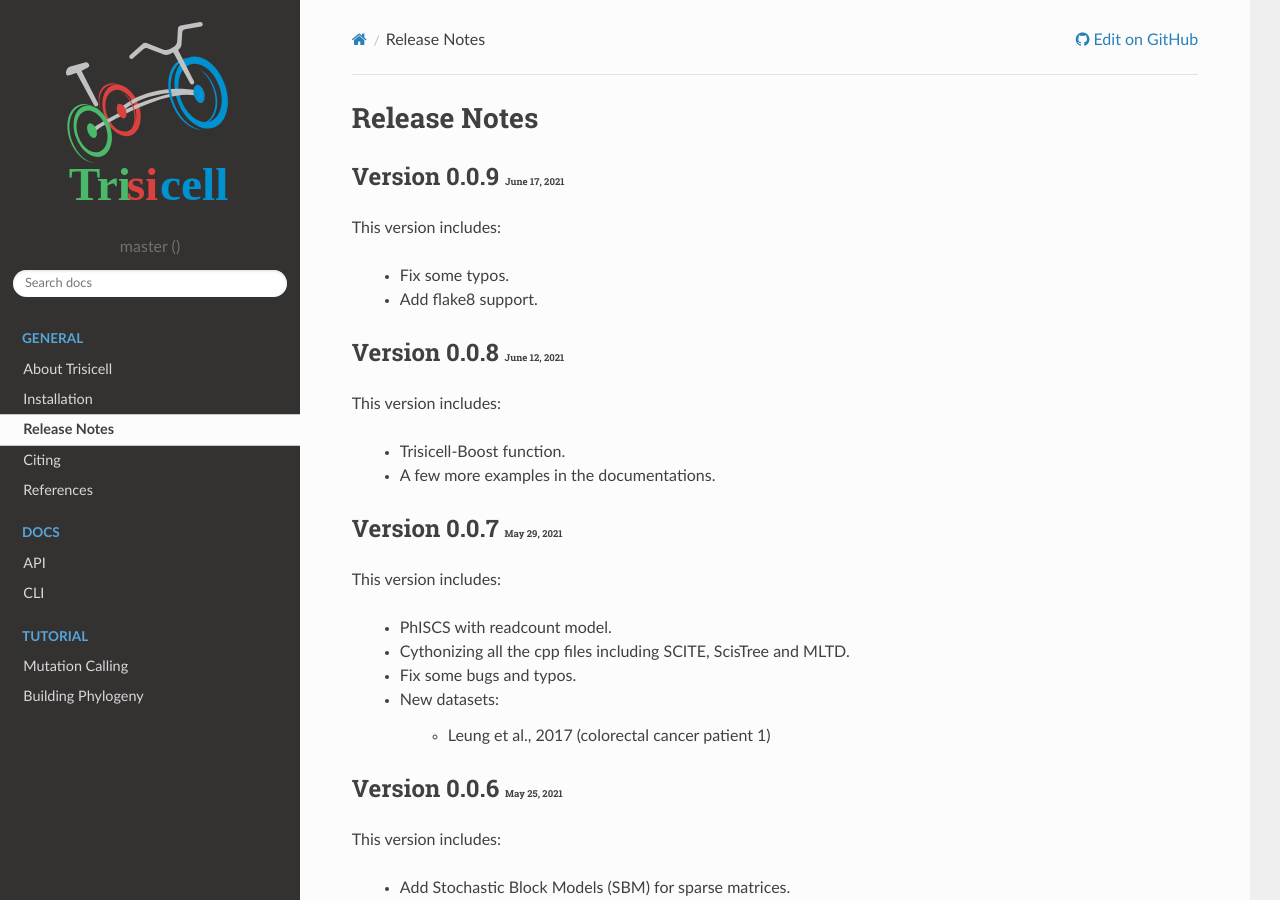
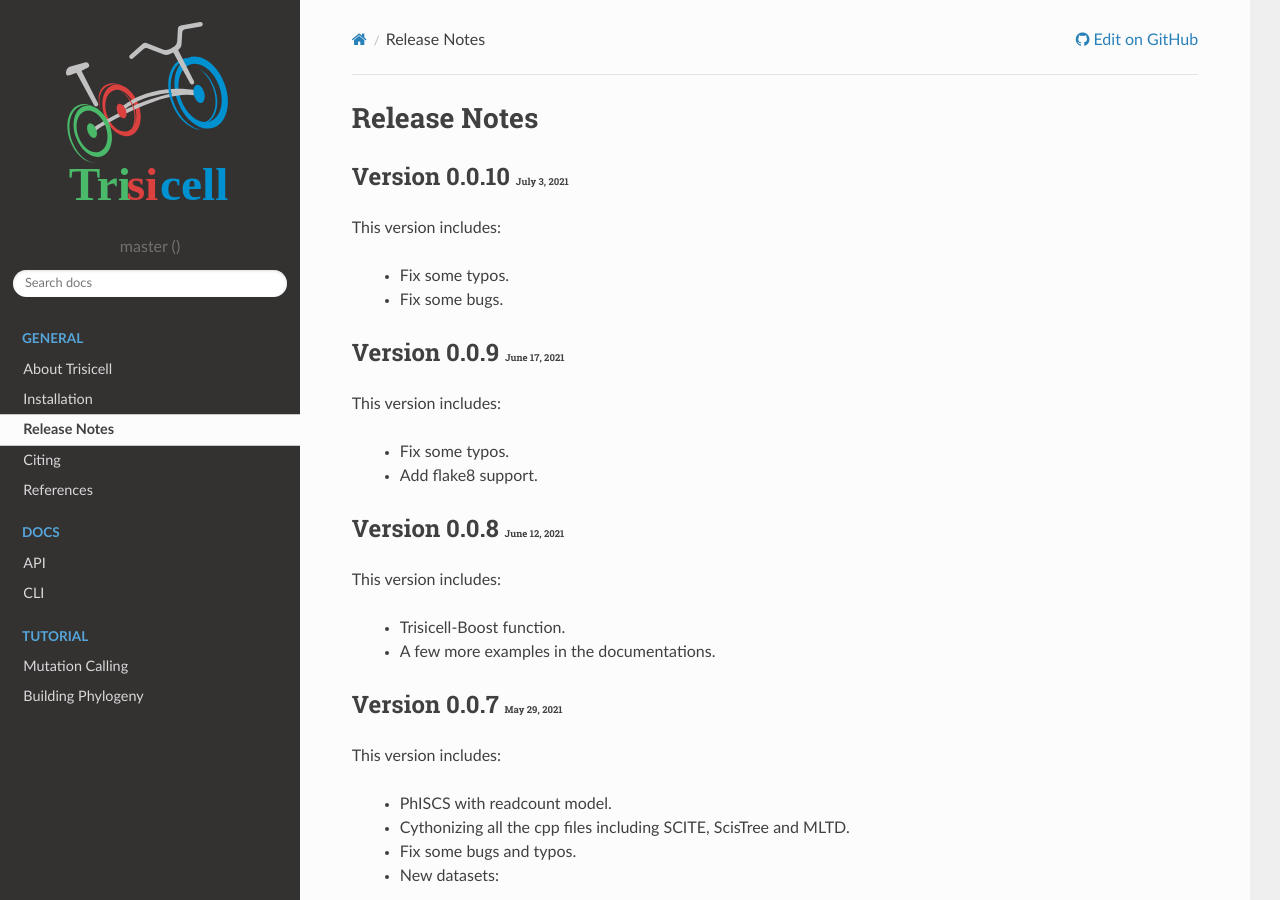
Before and after one commit to faridrashidi/trisicell, a Sphinx documentation site: the page built from docs/source/release_notes.rst, in a window 1280 px wide and 900 px high. Built offline with Sphinx 7.4.7 and the Read the Docs theme 2.0.0, drawn with Linux system fonts in a browser that asks for light colours; pages that are not in the unit, such as notebooks, are missing from menus; the version number could not be read and is left out.

Commit message:
new release note

```diff
--- a/docs/source/release_notes.rst
+++ b/docs/source/release_notes.rst
@@ -5,6 +5,15 @@
 
 Release Notes
 =============
+
+
+Version 0.0.10 :small:`July 3, 2021`
+-------------------------------------
+
+This version includes:
+
+    - Fix some typos.
+    - Fix some bugs.
 
 
 Version 0.0.9 :small:`June 17, 2021`
```
